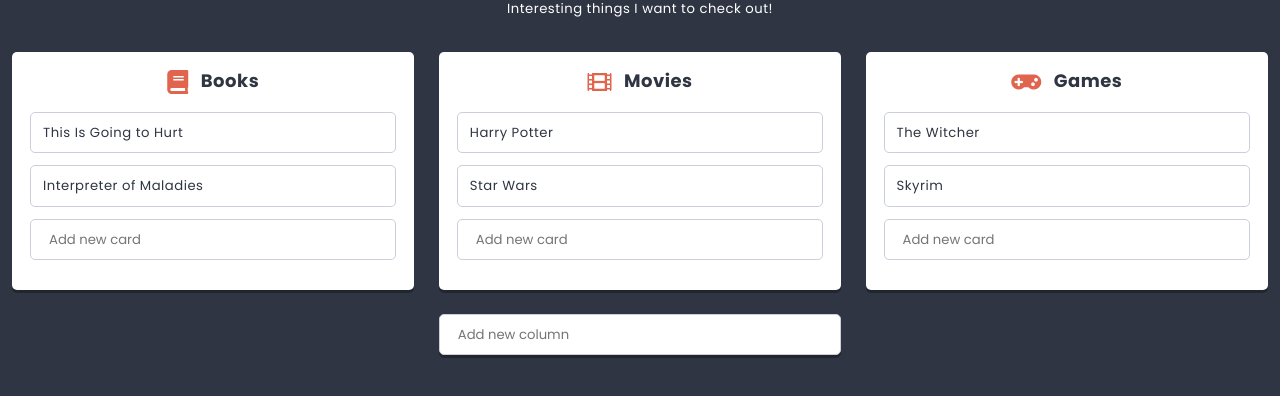
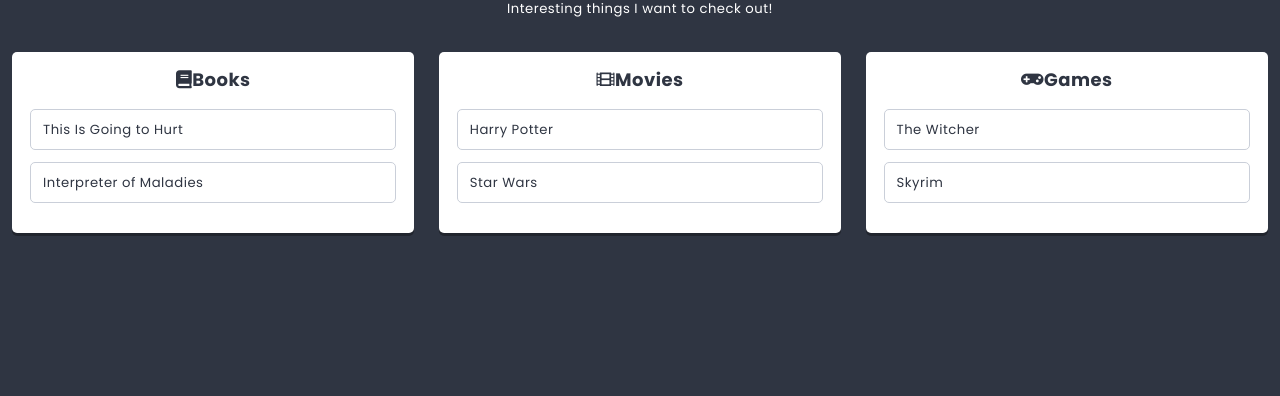
Before and after one commit to AdrianBabieczko/K_M15_React, a React app: page / in a window 1280 px wide. Shown: the part 380-776 px from the top of the page. Built offline with nearby package versions, Linux system fonts and the light colour scheme.

Commit message:
Use redux

```diff
--- a/src/components/App/App.js
+++ b/src/components/App/App.js
@@ -1,16 +1,27 @@
 import React from 'react';
 import styles from './App.scss';
-import List from '../List/List';
-import {pageContents, listData} from '../../data/dataStore';
+import List from '../List/ListContainer';
+import PropTypes from 'prop-types';
 
 class App extends React.Component {
 
+  static propTypes = {
+    title: PropTypes.string,
+    subtitle: PropTypes.string,
+    lists: PropTypes.array,
+  }
+
   render() {
+    const {title, subtitle, lists} = this.props;
     return (
       <main className={styles.component}>
-        <h1 className={styles.title}>{pageContents.title}</h1>
-        <h2 className={styles.subtitle}>{pageContents.subtitle}</h2>
-        <List {...listData}/>
+        <h1 className={styles.title}>{title}</h1>
+        <h2 className={styles.subtitle}>{subtitle}</h2>
+        {
+          lists.map(lst => (
+            <List key={lst.id} {...lst}/>
+          ))
+        }
       </main>
     );
   }
--- /dev/null
+++ b/src/components/App/AppContainer.js
@@ -0,0 +1,10 @@
+import {connect} from 'react-redux';
+import App from './App';
+
+const mapStateToProps = state => ({
+  title: state.app.title,
+  subtitle: state.app.subtitle,
+  lists: state.lists,
+});
+
+export default connect(mapStateToProps)(App);
--- a/src/components/Card/Card.js
+++ b/src/components/Card/Card.js
@@ -9,9 +9,11 @@
     }
 
     render() {
+      const {title} = this.props;
+
       return (
         <section className={styles.component}>
-          {this.props.title}
+          {title}
         </section>
       );
     }
--- a/src/components/Column/Column.js
+++ b/src/components/Column/Column.js
@@ -2,15 +2,11 @@
 import styles from './Column.scss';
 import PropTypes from 'prop-types';
 import Card from '../Card/Card';
-import {settings} from '../../data/dataStore';
-import Creator from '../Creator/Creator';
+// import {settings} from '../../data/dataStore';
+// import Creator from '../Creator/Creator';
 import Icon from '../Icon/Icon';
 
 class Column extends React.Component {
-
-    state = {
-      cards: this.props.cards || [],
-    }
 
     static propTypes = {
       title: PropTypes.string,
@@ -18,38 +14,26 @@
       icon: PropTypes.string,
     }
 
-    addCard(cardTitle){
-      this.setState(st=> (
-        {
-          cards: [
-            ...st.cards,
-            {
-              key: st.cards.length? st.cards[st.cards.length - 1].key+1:0,
-              title: cardTitle,
-            },
-          ],
-        }
-      ));
-    }
+    render() {
+      const {title, icon, cards} = this.props;
 
-    render() {
       return (
         <section className={styles.component}>
           <h3 className={styles.title}>
-            <span className={styles.icon}>
-              <Icon name={this.props.icon}/>
+            <span className={title}>
+              <Icon name={icon}/>
             </span>
             {this.props.title}
 
           </h3>
           <div>
-            {this.state.cards.map(({key, ...cardProps}) => (
-              <Card key={key} {...cardProps}/>
+            {cards.map(crd => (
+              <Card key={crd.id} {...crd}/>
             ))}
           </div>
-          <div>
+          {/* <div>
             <Creator text={settings.cardCreatorText} action={cardTitle=>this.addCard(cardTitle)}/>
-          </div>
+          </div> */}
         </section>
       );
     }
--- /dev/null
+++ b/src/components/Column/ColumnContainer.js
@@ -0,0 +1,10 @@
+import {connect} from 'react-redux';
+import Column from './Column';
+
+export const getCardsFromColumn = ({cards}, columnId)=> cards.filter(card => card.columnId == columnId);
+
+const mapStateToPros = (state, props) => ({
+  cards: getCardsFromColumn(state,props.id),
+});
+
+export default connect(mapStateToPros)(Column);
--- a/src/components/List/List.js
+++ b/src/components/List/List.js
@@ -2,16 +2,12 @@
 import styles from './List.scss';
 import Hero from '../Hero/Hero';
 import PropTypes from 'prop-types';
-import Column from '../Column/Column';
+import Column from '../Column/ColumnContainer';
 import {settings} from '../../data/dataStore';
 import ReactHtmlParser from 'react-html-parser';
-import Creator from '../Creator/Creator';
+// import Creator from '../Creator/Creator';
 
 class List extends React.Component {
-
-    state = {
-      columns: this.props.columns || [],
-    }
 
     static propTypes = {
       title: PropTypes.node.isRequired,
@@ -24,37 +20,22 @@
       description: settings.defaultListDescription,
     }
 
-    addColumn(columnTitle){
-      this.setState(st => (
-        {
-          columns: [
-            ...st.columns,
-            {
-              key: st.columns.length? st.columns[st.columns.length-1].key+1:0,
-              title: columnTitle,
-              icon: 'list-alt',
-              cards: [],
-            },
-          ],
-        }
-      ));
-    }
-
     render() {
+      const {title,image,description, columns} = this.props;
       return (
         <section className={styles.component}>
-          <Hero titleText={this.props.title} image={this.props.image}/>
+          <Hero titleText={title} image={image}/>
           <div className={styles.description}>
-            {ReactHtmlParser(this.props.description)}
+            {ReactHtmlParser(description)}
           </div>
           <div className={styles.columns}>
-            {this.state.columns.map(({key, ...columnProps}) => (
-              <Column key={key} {...columnProps}/>
+            {columns.map(col=> (
+              <Column key={col.id} {...col}/>
             ))}
           </div>
-          <div className={styles.creator}>
+          {/* <div className={styles.creator}>
             <Creator text={settings.columnCreatorText} action={columnTitle=>this.addColumn(columnTitle)}/>
-          </div>
+          </div> */}
         </section>
       );
     }
--- /dev/null
+++ b/src/components/List/ListContainer.js
@@ -0,0 +1,10 @@
+import {connect} from 'react-redux';
+import List from './List';
+
+export const getColumnsFromList = ({columns}, listId)=> columns.filter(col => col.listId == listId);
+
+const mapStateToProps = (state, props) => ({
+  columns: getColumnsFromList(state,props.id),
+});
+
+export default connect(mapStateToProps)(List);
--- a/src/index.js
+++ b/src/index.js
@@ -2,7 +2,7 @@
 import './styles/normalize.scss';
 import './styles/global.scss';
 import ReactDOM from 'react-dom';
-import App from './components/App/App';
+import App from './components/App/AppContainer';
 import {Provider} from 'react-redux';
 import store from './redux/store';
 
```
